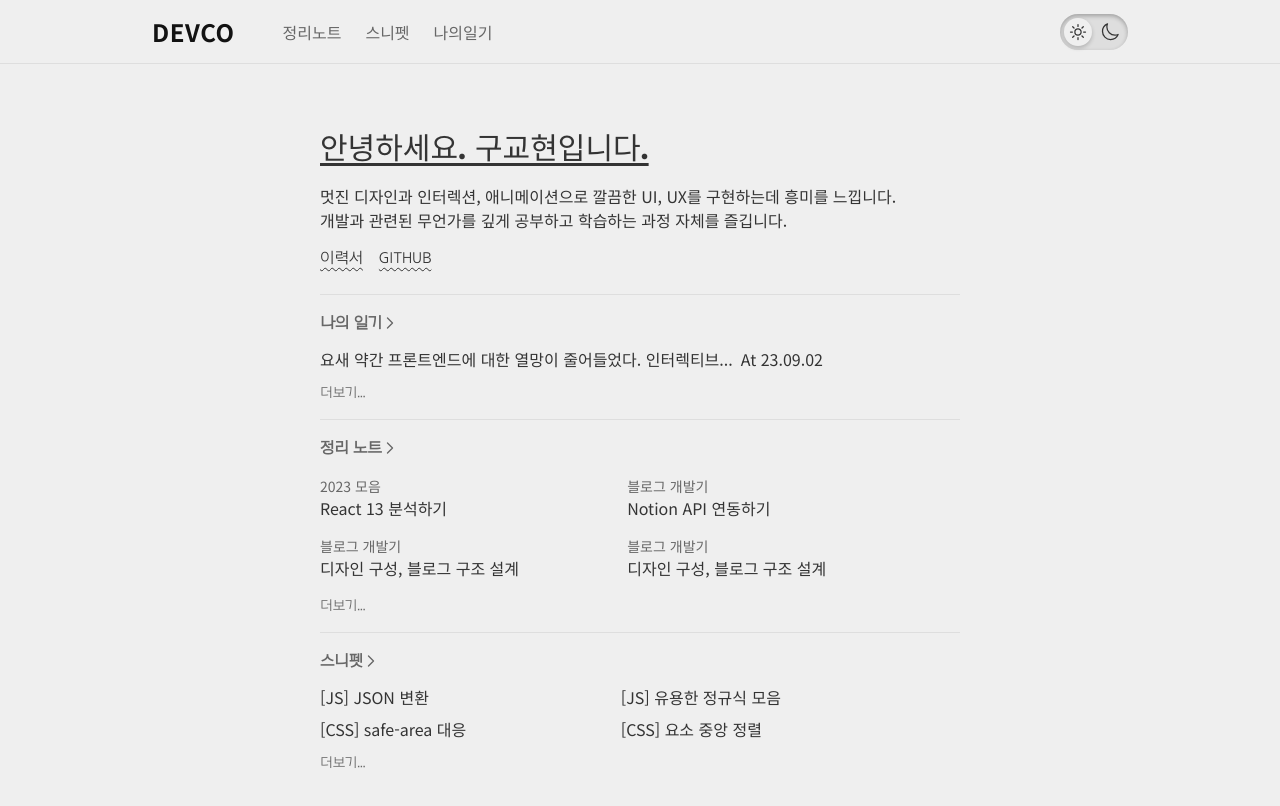
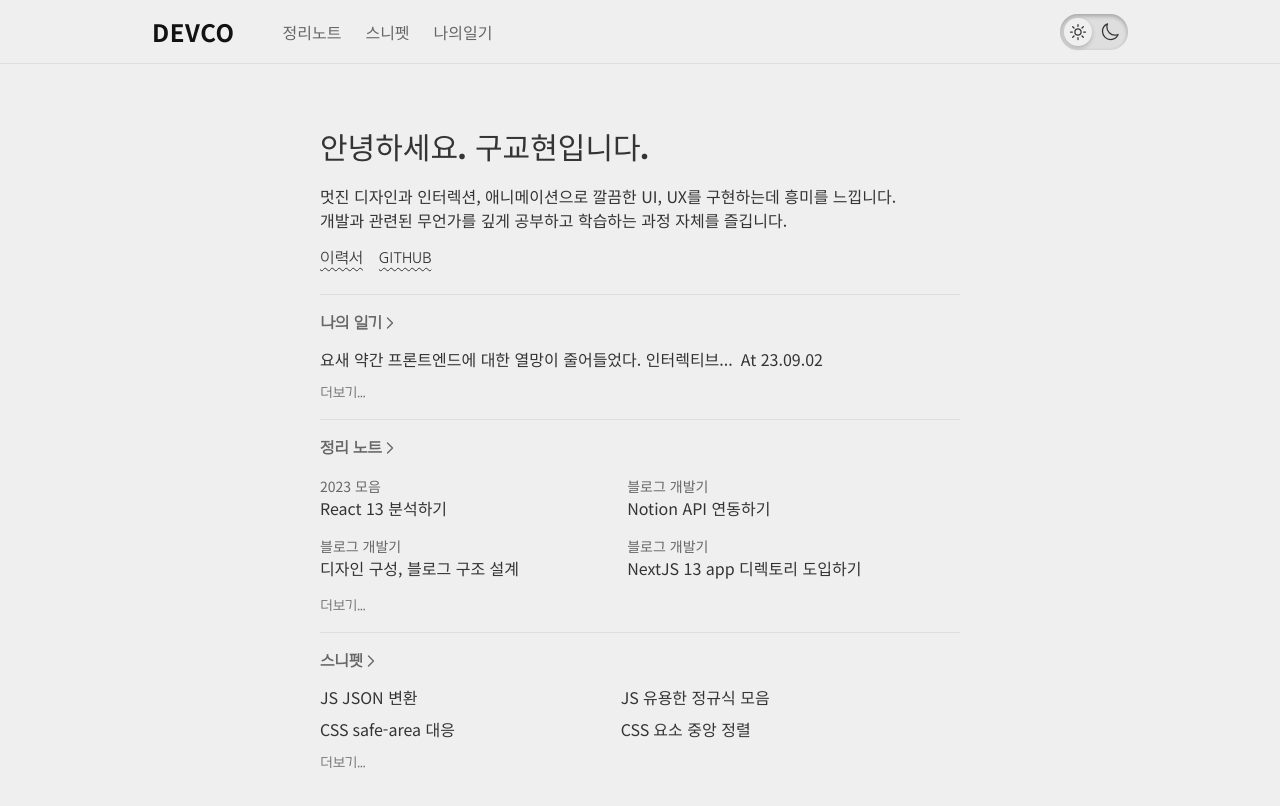
Before and after one commit to rygus9/blog, a Next.js app: page / in a window 1280 px wide. Shown: the top 806 px of the page. Built offline with nearby package versions, Linux system fonts and the light colour scheme.

Commit message:
feat: 컴포넌트화 + 링크 설정

```diff
--- /dev/null
+++ b/app/_common/mock.ts
@@ -0,0 +1,53 @@
+export const notes = [
+  {
+    categorySlug: "2023",
+    category: "2023 모음",
+    titleSlug: "react-13",
+    title: "React 13 분석하기",
+  },
+  {
+    categorySlug: "blog",
+    category: "블로그 개발기",
+    titleSlug: "notion-api",
+    title: "Notion API 연동하기",
+  },
+  {
+    categorySlug: "blog",
+    category: "블로그 개발기",
+    titleSlug: "blog-design-structure",
+    title: "디자인 구성, 블로그 구조 설계",
+  },
+  {
+    categorySlug: "blog",
+    category: "블로그 개발기",
+    titleSlug: "next-13-app",
+    title: "NextJS 13 app 디렉토리 도입하기",
+  },
+];
+
+export const snippets = [
+  {
+    categorySlug: "js",
+    category: "JS",
+    titleSlug: "json",
+    title: "JSON 변환",
+  },
+  {
+    categorySlug: "js",
+    category: "JS",
+    titleSlug: "json",
+    title: "유용한 정규식 모음",
+  },
+  {
+    categorySlug: "css",
+    category: "CSS",
+    titleSlug: "safe-area",
+    title: "safe-area 대응",
+  },
+  {
+    categorySlug: "js",
+    category: "CSS",
+    titleSlug: "center-align",
+    title: "요소 중앙 정렬",
+  },
+];
--- a/app/page.tsx
+++ b/app/page.tsx
@@ -1,12 +1,14 @@
 import { ChevronRightIcon } from "@heroicons/react/24/outline";
 import Link from "next/link";
 import { PropsWithChildren } from "react";
+
+import { notes, snippets } from "./_common/mock";
 
 const Page = () => {
   return (
     <main className="py-10 sm:py-14 max-w-2xl m-auto px-4">
       <section className="mt-3 mb-6">
-        <h1 className="font-blackHan text-txt-em text-[1.75rem] sm:text-3xl underline underline-offset-4">
+        <h1 className="font-blackHan text-txt-em text-[1.75rem] sm:text-3xl">
           안녕하세요. 구교현입니다.
         </h1>
         <p className="pt-4">
@@ -46,22 +48,9 @@ const Page = () => {
       <section className="my-4">
         <Category href="/note">정리 노트</Category>
         <ul className="mt-2 flex flex-wrap items-start">
-          <li className="w-[48%] p-2 pl-0">
-            <p className="text-txt-300 text-sm">2023 모음</p>
-            <h3>React 13 분석하기</h3>
-          </li>
-          <li className="w-[48%] p-2 pl-0">
-            <p className="text-txt-300 text-sm">블로그 개발기</p>
-            <h3>Notion API 연동하기</h3>
-          </li>
-          <li className="w-[48%] p-2 pl-0">
-            <p className="text-txt-300 text-sm">블로그 개발기</p>
-            <h3>디자인 구성, 블로그 구조 설계</h3>
-          </li>
-          <li className="w-[48%] p-2 pl-0">
-            <p className="text-txt-300 text-sm">블로그 개발기</p>
-            <h3>디자인 구성, 블로그 구조 설계</h3>
-          </li>
+          {notes.map((props) => (
+            <NoteItem {...props} />
+          ))}
         </ul>
         <MoreLink href="/note" />
       </section>
@@ -70,24 +59,57 @@ const Page = () => {
         <Category href="/snippet">스니펫</Category>
 
         <ul className="mt-2 flex flex-wrap items-start">
-          <li className="w-[47%] p-1 pl-0">
-            <span>[JS]</span> JSON 변환
-          </li>
-          <li className="w-[47%] p-1 pl-0">
-            <span>[JS]</span> 유용한 정규식 모음
-          </li>
-          <li className="w-[47%] p-1 pl-0">
-            <span>[CSS]</span> safe-area 대응
-          </li>
-          <li className="w-[47%] p-1 pl-0">
-            <span>[CSS]</span> 요소 중앙 정렬
-          </li>
+          {snippets.map((props) => (
+            <SnippetItem {...props} />
+          ))}
         </ul>
         <MoreLink href="/snippet" />
       </section>
     </main>
   );
 };
+
+const NoteItem = ({
+  categorySlug,
+  category,
+  titleSlug,
+  title,
+}: {
+  categorySlug: string;
+  category: string;
+  titleSlug: string;
+  title: string;
+}) => (
+  <li className="w-[48%] p-2 pl-0">
+    <p className="text-txt-300 text-sm cursor-pointer w-fit">
+      <Link href={`/note?category=${categorySlug}`}>{category}</Link>
+    </p>
+    <h3 className="cursor-pointer w-fit">
+      <Link href={`/note/${titleSlug}`}>{title}</Link>
+    </h3>
+  </li>
+);
+
+const SnippetItem = ({
+  categorySlug,
+  category,
+  titleSlug,
+  title,
+}: {
+  categorySlug: string;
+  category: string;
+  titleSlug: string;
+  title: string;
+}) => (
+  <li className="w-[47%] p-1 pl-0 space-x-1">
+    <span className="cursor-pointer">
+      <Link href={`/snippet?category=${categorySlug}`}> {category}</Link>
+    </span>
+    <span className="cursor-pointer">
+      <Link href={`/snippet/${titleSlug}`}>{title}</Link>
+    </span>
+  </li>
+);
 
 const Category = ({ href, children }: PropsWithChildren<{ href: string }>) => (
   <h2 className="text-md text-txt-300 font-arita font-semibold">
```
